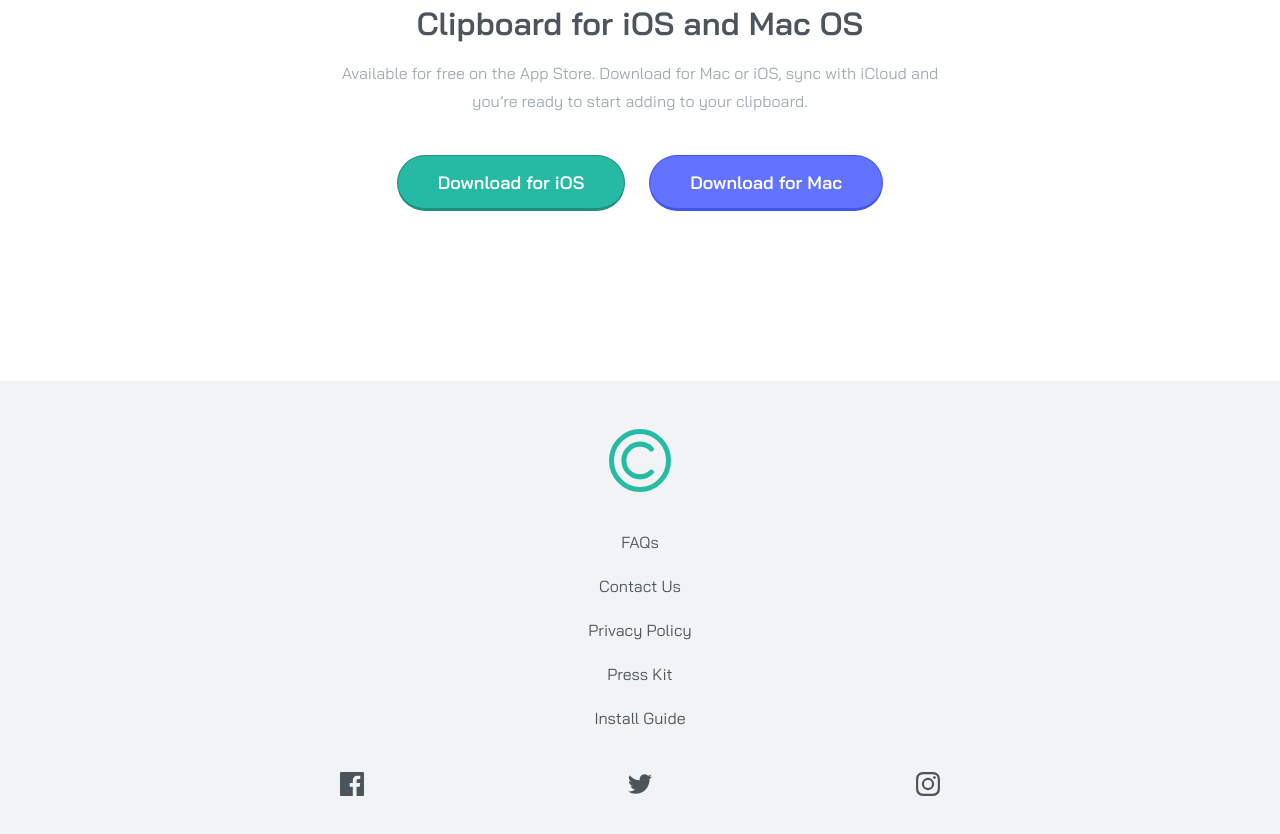
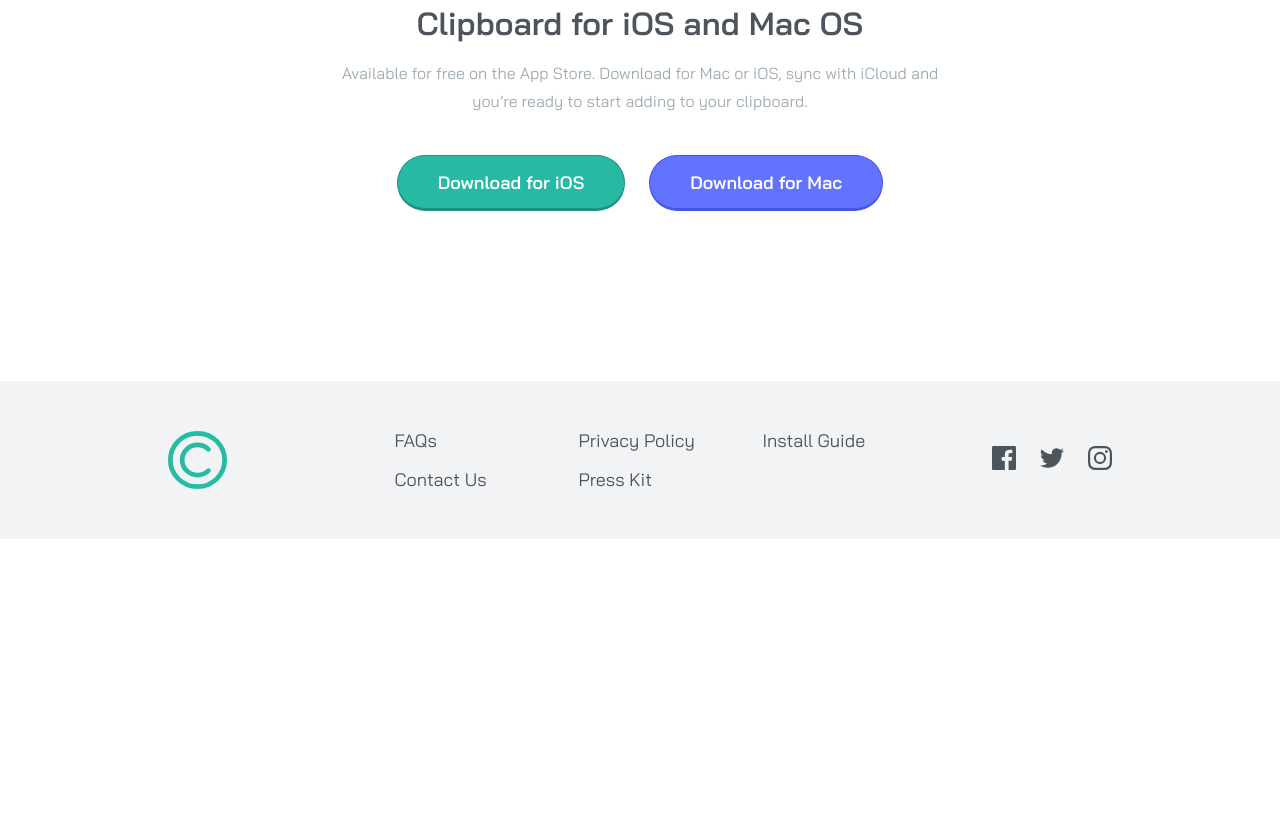
Before and after one commit to lucarl07/clipboard-landing-page, a plain HTML site: page index.html in a window 1280 px wide. Shown: the part 3360-4194 px from the top of the page. After the commit the page ends 3899 px from the top, so only its background shows below. Drawn offline with Linux system fonts and the light colour scheme.

Commit message:
Finish the footer's desktop version

```diff
--- a/index.css
+++ b/index.css
@@ -164,7 +164,7 @@ footer:not(.attribution) {
 
   .wrapper-start {
     display: flex;
-    flex-direction: column;
+    flex-direction: inherit;
     align-items: center;
     gap: 2.5rem;
 
@@ -273,4 +273,51 @@ footer:not(.attribution) {
     gap: 7.5rem;
     align-items: center;
   }
+
+  footer:not(.attribution) {
+    flex-direction: row;
+    justify-content: space-between;
+    padding-inline: 10.5rem;
+
+    .wrapper-start {
+      gap: 10.5rem;
+
+      img {
+        width: 7.5%;
+      }
+      .pages {
+        display: grid;
+        gap: 1rem;
+        grid-template-columns: repeat(3, 10.5rem);
+        grid-template-areas:
+          "A B C"
+          "D E F";
+
+        a {
+          font-size: var(--font-size-p-large);
+          text-align: start;
+        }
+        a:nth-child(1) {
+          grid-area: A;
+        }
+        a:nth-child(2) {
+          grid-area: D;
+        }
+        a:nth-child(3) {
+          grid-area: B;
+        }
+        a:nth-child(4) {
+          grid-area: E;
+        }
+        a:nth-child(5) {
+          grid-area: C;
+        }
+      }
+    }
+    .social-media {
+      /* justify-content: center; */
+      width: auto;
+      gap: 1.5rem;
+    }
+  }
 }
```
